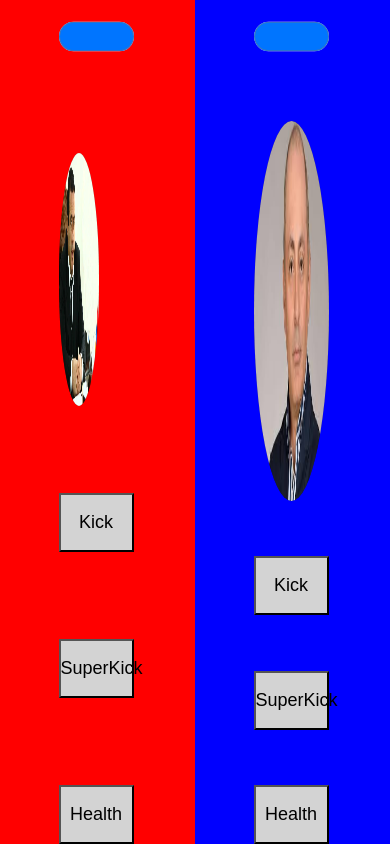
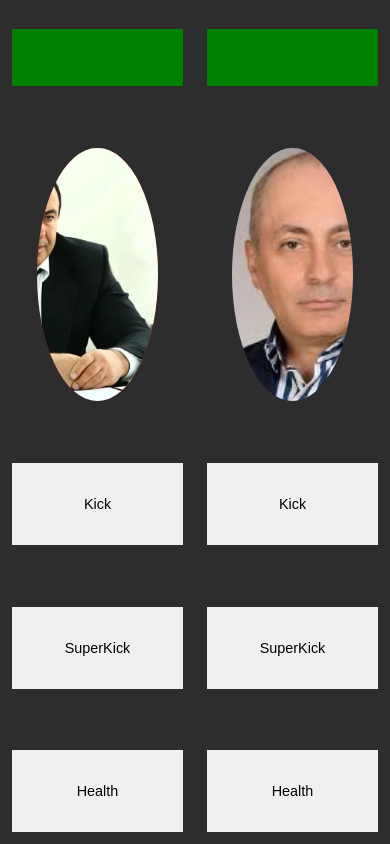
Before and after one commit to LEGENDS-LEGA/dog-vs-gagooo, a plain HTML site: page index.html in a window 390 px wide. Drawn offline with Linux system fonts and the light colour scheme.

Commit message:
dog vs gago

```diff
--- a/app.js
+++ b/app.js
@@ -6,7 +6,7 @@ document.addEventListener('DOMContentLoaded', function() {
 
     function playCountdownAudio() {
         if (countdown === 3) {
-            countdown3Audio.play("sax/321.mp3");
+            countdown3Audio.play();
         }
     }
 
@@ -34,7 +34,6 @@ document.addEventListener('DOMContentLoaded', function() {
     let monsterImage = document.getElementById('monsterImage');
     let playerImage = document.getElementById('playerImage');
 
-
     let myAudio1 = new Audio('sax/video - Trim1.mp4');
     let myAudio2 = new Audio('sax/video - Trim.mp4');
     let myAudio3 = new Audio('sax/hello - Trim4.mp4');
@@ -43,7 +42,9 @@ document.addEventListener('DOMContentLoaded', function() {
     let monsterAudioSuperKick = new Audio('sax/yooooooooooooooooooooooooo-mpcut_lmdwcd.mp3');
     let monsterAudioHealth = new Audio('sax/oan1.mp3');
 
-    let currentAudio = null;
+    // Add the victory sounds
+    let playerVictoryAudio = new Audio('sax/mixkit-huge-crowd-cheering-victory-462.wav');
+    let monsterVictoryAudio = new Audio('sax/mixkit-cheering-crowd-loud-whistle-610.wav');
 
     function changeHealth(progressBar, change) {
         let newValue = progressBar.value + change;
@@ -53,15 +54,9 @@ document.addEventListener('DOMContentLoaded', function() {
     }
 
     function playAudio(audioElement) {
-        if (currentAudio && currentAudio !== audioElement) {
-            currentAudio.pause();
-            currentAudio.currentTime = 0;
-        }
         audioElement.currentTime = 0;
         audioElement.play();
-        currentAudio = audioElement;
     }
-
 
     function changeImage(character, action) {
         if (character === 'monster') {
@@ -84,47 +79,71 @@ document.addEventListener('DOMContentLoaded', function() {
         console.log(`Changed ${character} image to ${action}`);
     }
 
+    function checkGameOver() {
+        if (playerLife.value <= 0) {
+            // Monster wins
+            playAudio(monsterVictoryAudio);
+            alert("Monster Wins!");
+        } else if (monsterLife.value <= 0) {
+            // Player wins
+            playAudio(playerVictoryAudio);
+            alert("Player Wins!");
+        }
+    }
+
     function addClickHandlers() {
-        monsterKick.addEventListener('click', () => {
-            const damage = -(Math.floor(Math.random() * 6) + 15);
-            changeHealth(playerLife, damage);
-            changeImage('monster', 'kick');
-            playAudio(monsterAudioKick);
-        });
-
-        monsterSuperKick.addEventListener('click', () => {
-            const damage = -(Math.floor(Math.random() * 11) + 25);
-            changeHealth(playerLife, damage);
-            changeImage('monster', 'superKick');
-            playAudio(monsterAudioSuperKick);
-        });
-
-        monsterHealth.addEventListener('click', () => {
-            const heal = Math.floor(Math.random() * 11) + 20;
-            changeHealth(monsterLife, heal);
-            changeImage('monster', 'health');
-            playAudio(monsterAudioHealth);
-        });
-
+        // Player kicks first
         playerKick.addEventListener('click', () => {
             const damage = -(Math.floor(Math.random() * 6) + 15);
             changeHealth(monsterLife, damage);
             changeImage('player', 'kick');
             playAudio(myAudio2);
-        });
 
-        playerSuperKick.addEventListener('click', () => {
+            // Monster kicks next
+            setTimeout(() => {
+                const damage = -(Math.floor(Math.random() * 6) + 15);
+                changeHealth(playerLife, damage);
+                changeImage('monster', 'kick');
+                playAudio(monsterAudioKick);
+
+                // Player kicks again
+                setTimeout(() => {
+                    const damage = -(Math.floor(Math.random() * 6) + 15);
+                    changeHealth(monsterLife, damage);
+                    changeImage('player', 'kick');
+                    playAudio(myAudio2);
+
+                    // Monster super kicks
+                    setTimeout(() => {
+                        const damage = -(Math.floor(Math.random() * 11) + 25);
+                        changeHealth(playerLife, damage);
+                        changeImage('monster', 'superKick');
+                        playAudio(monsterAudioSuperKick);
+
+                        // Player super kicks
+                        setTimeout(() => {
                             const damage = -(Math.floor(Math.random() * 11) + 15);
                             changeHealth(monsterLife, damage);
                             changeImage('player', 'superKick');
                             playAudio(myAudio1);
-        });
 
-        playerHealth.addEventListener('click', () => {
+                            // Random Heal for one player
+                            setTimeout(() => {
                                 const heal = Math.floor(Math.random() * 11) + 20;
                                 changeHealth(playerLife, heal);
                                 changeImage('player', 'health');
                                 playAudio(myAudio3);
+
+                                // No second heal for monster
+                                // Heal has already been used, no action for monster
+                            }, 1500);
+                        }, 1500);
+                    }, 1500);
+                }, 1500);
+            }, 1500);
+
+            // Check if the game is over
+            setTimeout(checkGameOver, 7000); // Wait for the actions to complete before checking
         });
     }
 
--- a/style.css
+++ b/style.css
@@ -1,82 +1,90 @@
-*{  margin: 0;
+* {
+    margin: 0;
     padding: 0;
     box-sizing: border-box;
 }
-#arena{
+
+body {
+    margin: 0;
+    padding: 0;
+    display: flex;
+    justify-content: center;
+    align-items: center;
+    height: 100vh;
+    background-color: #2d2d2d;
+    font-family: Arial, sans-serif;
+    color: white;
+}
+
+#arena {
     width: 100%;
     height: 100vh;
     display: flex;
+    flex-direction: row;
+    justify-content: space-between;
 }
-#monsterSide{
+
+#monsterSide, #playerSide {
     width: 50%;
-    height: 100vh;
-    padding-left: 15%;
-    background-color: red;
     display: flex;
     flex-direction: column;
     justify-content: space-between;
+    align-items: center;
+    padding: 20px;
 }
-#playerSide{
+
+#monster {
     width: 50%;
-    height: 100vh;
-    padding-left: 15%;
-    background-color: blue;
-    display: flex;
-    flex-direction: column;
-    justify-content: space-between;
-}
-#monster{
-    width: 55%;
     height: 45vh;
     border-radius: 50%;
-    background-color: darkred;
+    background-color: #b71c1c;  /* Dark Red */
     display: flex;
     justify-content: center;
     align-items: center;
-    font-size: xx-large;
+    font-size: 2em;
     font-family: fantasy;
 }
-#player{
-    width: 55%;
+
+#player {
+    width: 50%;
     height: 45vh;
     border-radius: 50%;
-    background-color: darkblue;
+    background-color: #1c3d78;  /* Dark Blue */
     display: flex;
     justify-content: center;
     align-items: center;
-    font-size: xx-large;
+    font-size: 2em;
     font-family: fantasy;
 }
-button{
-    width: 55%;
+
+button {
+    width: 100%;
+    height: 10%;
+    background-color: #f0f0f0;
+    font-size: 1.2em;
+    font-family: fantasy;
+    border: none;
+    cursor: pointer;
+    transition: background 0.3s;
+}
+
+button:hover {
+    background-color: #e0e0e0;
+}
+
+progress {
+    width: 100%;
     height: 7%;
-    background-color:lightgrey;
-    font-size: large;
-    font-family: fantasy;
+    margin-top: 10%;
+    background-color: #333;
 }
-progress{
-    width: 55%;
-    height: 7%;
-    margin-top: 5%;
-}
-#monster{
-    width: 30%;
-    height: 30vh;
-}
+
 #monster img,
 #player img {
     width: 100%;
     height: 100%;
-    border-radius: 70%;
-}
-body {
-    margin: 0;
-    padding: 0;
-    justify-content: center;
-    align-items: center;
-    height: 100vh;
-    background-color: #f0f0f0;
-    font-family: Arial, sans-serif;
+    border-radius: 50%;
+    object-fit: cover;
 }
 
 #countdown {
@@ -91,11 +99,43 @@ body {
     padding: 20px;
     border-radius: 10px;
     z-index: 10;
-    background-size: cover;
-    background-position: center;
 }
 
 #game {
     display: none;
     text-align: center;
 }
+
+/* Mobile-friendly adjustments */
+@media (max-width: 768px) {
+    #monster, #player {
+        width: 60%;
+        height: 30vh;
+    }
+    button {
+        font-size: 1em;
+    }
+    #monsterSide, #playerSide {
+        padding: 5%;
+    }
+}
+
+@media (max-width: 480px) {
+    #monster, #player {
+        width: 70%;
+        height: 30vh;
+    }
+    button {
+        font-size: 0.9em;
+    }
+    #monsterSide, #playerSide {
+        padding: 3%;
+    }
+}
+
+/* Kiki related styling */
+.kiki {
+    color: #f1c40f; /* Yellow color for kiki */
+    font-size: 1.5em;
+    text-align: center;
+}
```
Also changed, not shown: 2 other files. Lines whose indentation alone changed are shown as unchanged.
